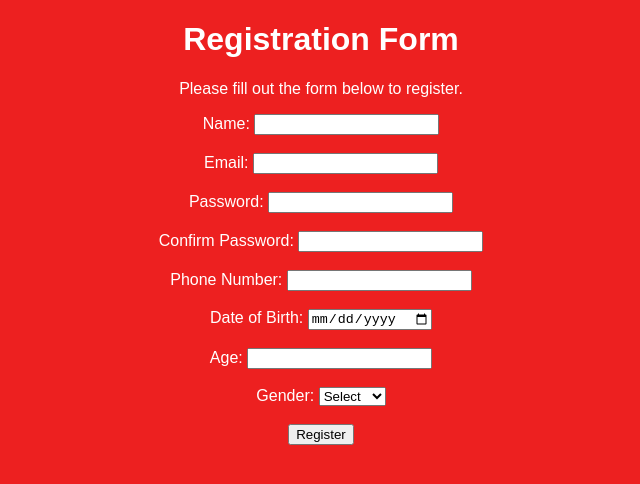
After one commit to Aminulislammahim23/webtec_w, a PHP site: page / in a window 1280 px wide. The commit adds this page. Shown: the top 484 px of the page, without its empty margins (319-959 px from the left). Run offline with PHP 8.4, Linux system fonts and the light colour scheme.

Commit message:
update for day1

```diff
--- a/day1/style.css
+++ b/day1/style.css
@@ -1,4 +1,7 @@
 body {
+    margin: 0;
+    padding: 0;
+    font-family: Arial, sans-serif;
     background-color: #ed2020;
     color: white;
 }
--- /dev/null
+++ b/index.html
@@ -0,0 +1,47 @@
+<!DOCTYPE html>
+<html lang="en">
+<head>
+    <meta charset="UTF-8">
+    <meta name="viewport" content="width=device-width, initial-scale=1.0">
+    <title>Sample Page</title>
+    <link rel="stylesheet" href="../webtec_w/day1/style.css">
+</head>
+<body>
+    <center>
+    <h1>Registration Form</h1>
+    <p>Please fill out the form below to register.</p>
+    <form action="/submit" method="POST">
+        <label for="fullname">Name:</label>
+        <input type="text" id="fullname" name="fullname" required>
+        <br><br>
+        <label for="email">Email:</label>
+        <input type="email" id="email" name="email" required>
+        <br><br>
+        <label for="password">Password:</label>
+        <input type="password" id="password" name="password" required>
+        <br><br>
+        <label for="confirm-password">Confirm Password:</label>
+        <input type="password" id="confirm-password" name="confirm-password" required>
+        <br><br>
+        <label for="phone">Phone Number:</label>
+        <input type="tel" id="phone" name="phone" required>
+        <br><br>
+        <label for="dob">Date of Birth:</label>
+        <input type="date" id="dob" name="dob" required>
+        <br><br>
+        <label for="age">Age:</label>
+        <input type="number" id="age" name="age" required>
+        <br><br>
+        <label for="gender">Gender:</label>
+        <select id="gender" name="gender" required>
+            <option value="">Select</option>
+            <option value="male">Male</option>
+            <option value="female">Female</option>
+            <option value="other">Other</option>
+        </select>
+        <br><br>
+        <input type="submit" value="Register">
+    </form>
+</center>
+</body>
+</html>
```
